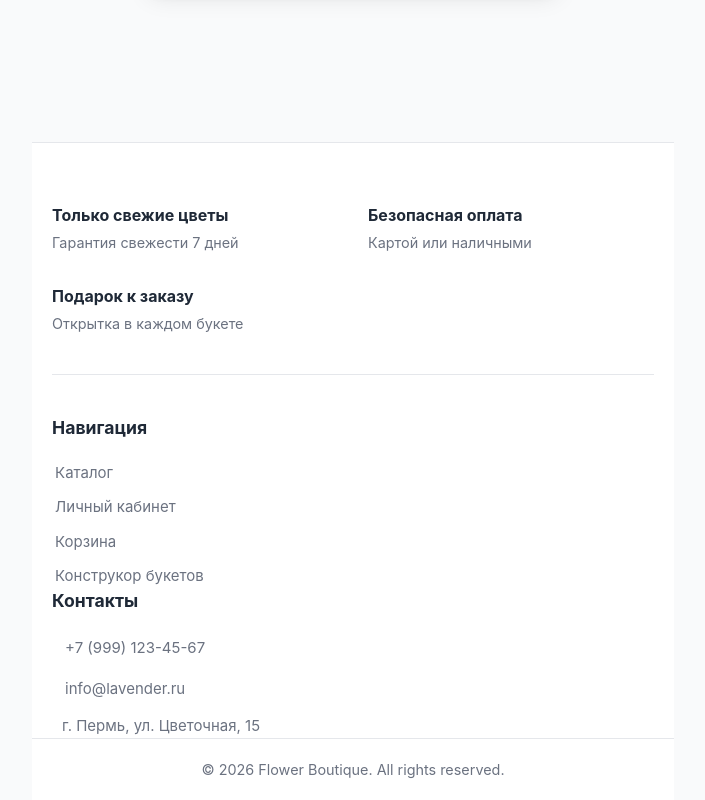
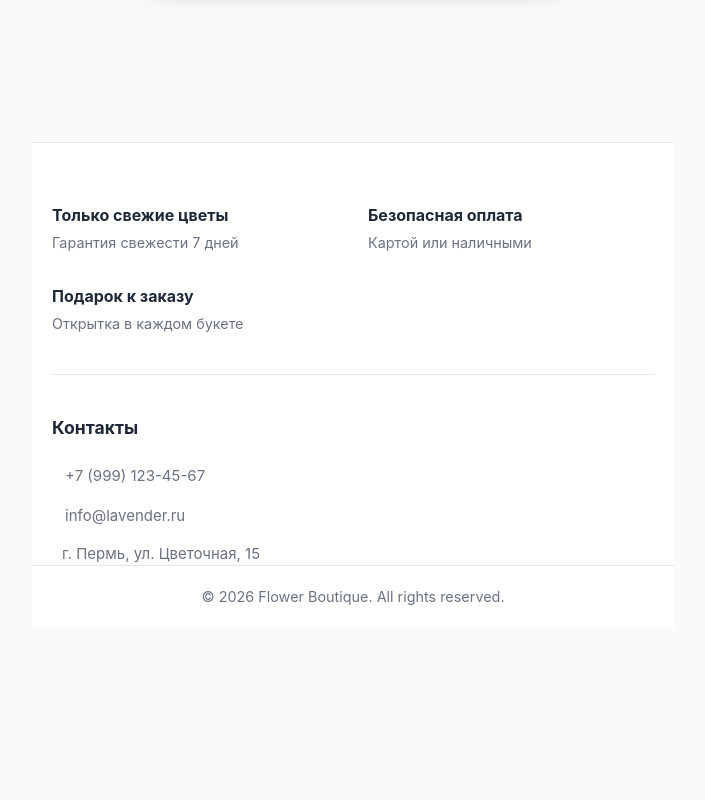
Before and after one commit to speshilovaAlexandra/Flower-shop-LAVENDER, a Vue app: page /login in a window 1280 px wide. Shown: the part 746-1546 px from the top of the page, without its empty margins (287-992 px from the left). After the commit the page ends 1374 px from the top, so only its background shows below. Built offline with nearby package versions, Linux system fonts and the light colour scheme.

Commit message:
Update App.vue

```diff
--- a/src/App.vue
+++ b/src/App.vue
@@ -96,21 +96,6 @@ php artisan storage:link -->
         </div>
 
         <div class="footer-divider"></div>
-
-        <!-- Нижняя часть: Контакты и навигация -->
-
-
-          <div class="footer-col">
-            <h4>Навигация</h4>
-            <ul class="footer-links">
-              <li><router-link to="/">Каталог</router-link></li>
-              <!-- <li><router-link to="/team">О команде</router-link></li> -->
-              <li><router-link to="/profile">Личный кабинет</router-link></li>
-              <li><router-link to="/cart">Корзина</router-link></li>
-              <li><router-link to="/constructor">Конструкор букетов</router-link></li>
-            </ul>
-          </div>
-
           <div class="footer-col">
             <h4>Контакты</h4>
             <ul class="contact-list">
```
